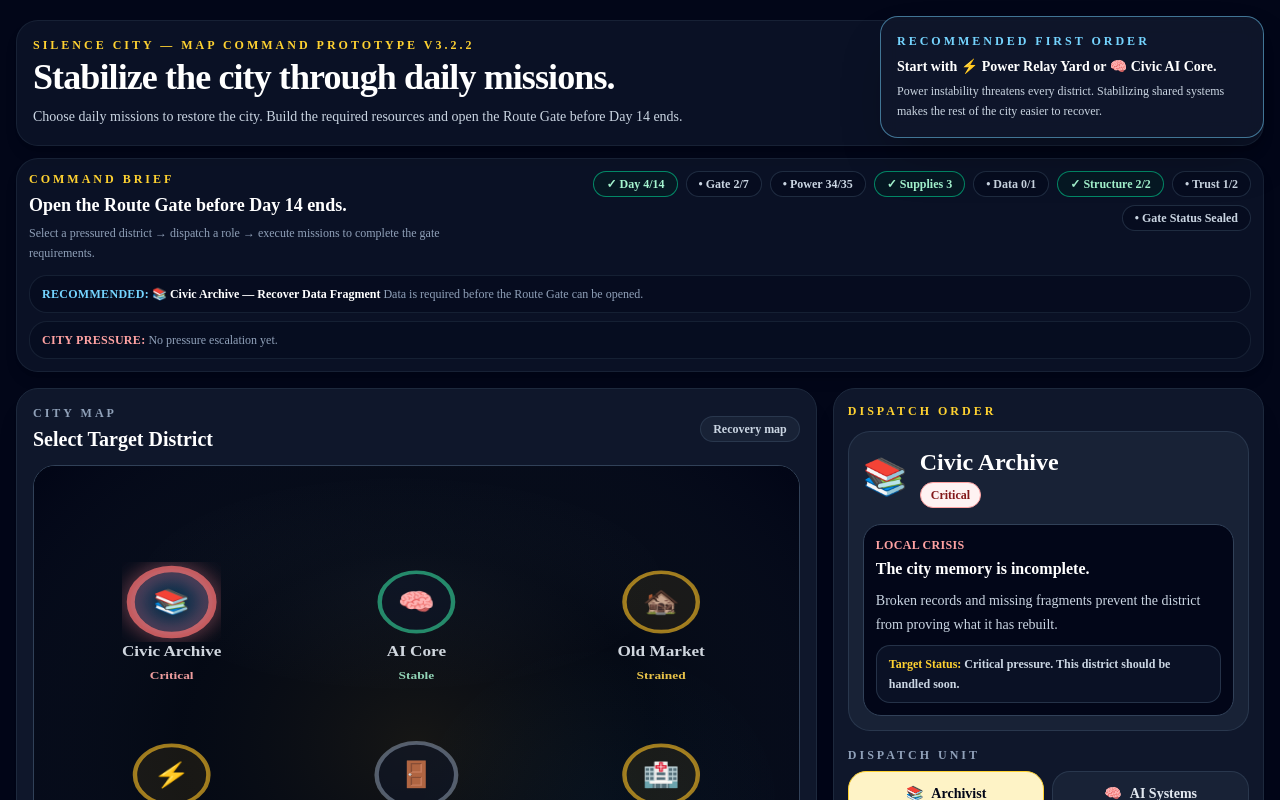
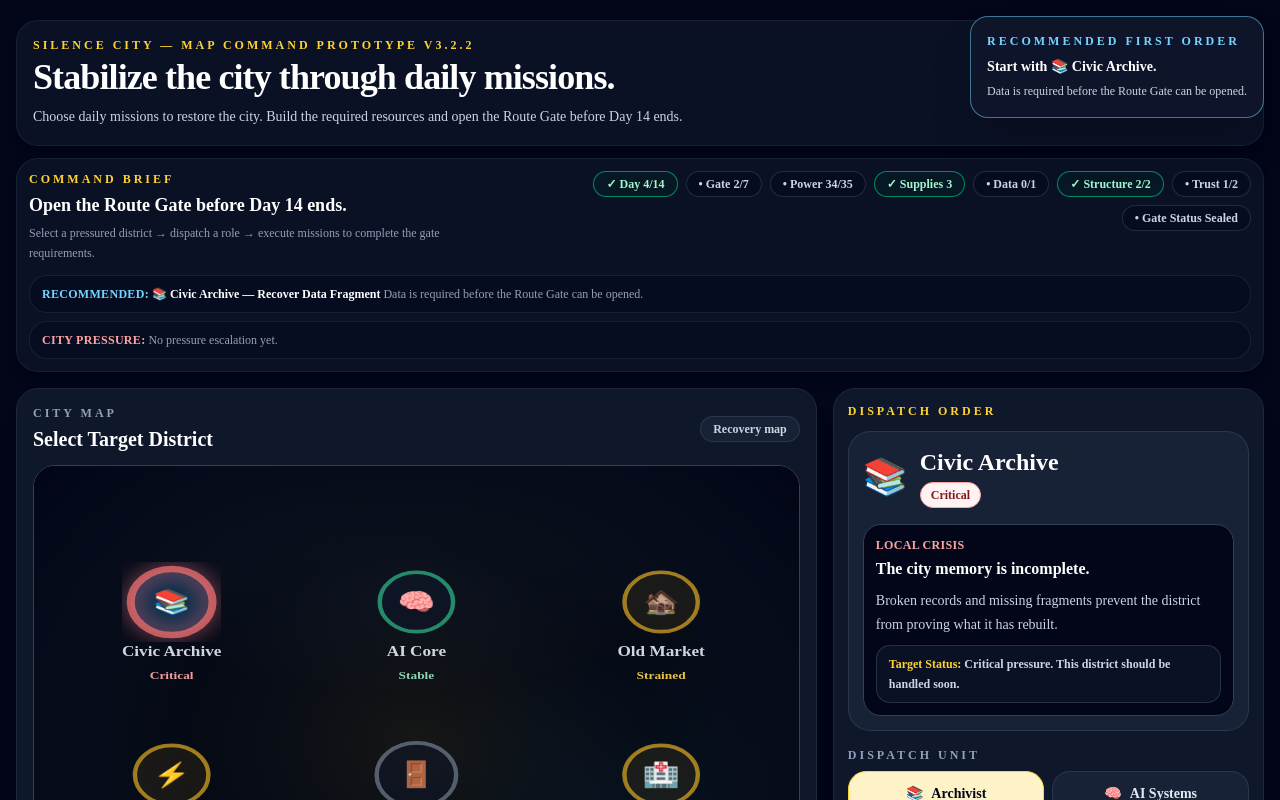
Before and after one commit to dh9vbm8mty-cloud/silence-city-ui, a Next.js app: page /silence-city-map in a window 1280 px wide. Both pictures are taken after a click on the button "Begin Command". Shown: the top 800 px of the page. Built offline with nearby package versions, Linux system fonts and the light colour scheme.

Commit message:
Make first order guide dynamic and dismissible

```diff
--- a/app/silence-city-map/page.tsx
+++ b/app/silence-city-map/page.tsx
@@ -384,6 +384,7 @@ export default function SilenceCityMapPage() {
   const [selectedAction, setSelectedAction] = useState("Recover Data Fragment");
   const [submitted, setSubmitted] = useState(false);
   const [showOpeningBrief, setShowOpeningBrief] = useState(true);
+  const [dismissedFirstOrderHintDay, setDismissedFirstOrderHintDay] = useState<number | null>(null);
   const [routeGateOpened, setRouteGateOpened] = useState(false);
   const [resources, setResources] = useState<CityResources>(startingResources);
   const [lastDelta, setLastDelta] = useState<ResourceDelta>({});
@@ -446,6 +447,7 @@ export default function SilenceCityMapPage() {
               };
 
   const recommendedDistrict = districts.find((district) => district.id === recommendedNextMove.districtId);
+  const showFirstOrderHint = screen === "decision" && !routeGateOpened && dismissedFirstOrderHintDay !== day && recommendedDistrict;
 
   const commandResourceStatus = [
     { label: "Day", value: day, target: 14, ready: day <= 14, display: `${day}/14` },
@@ -478,6 +480,19 @@ export default function SilenceCityMapPage() {
     if (selectedIsRouteGate) return;
     if (!currentCanAfford) return;
     setSubmitted(true);
+  }
+
+  function acceptFirstOrderHint() {
+    if (!recommendedDistrict) return;
+
+    setSelectedDistrictId(recommendedDistrict.id);
+    setSelectedRole(recommendedDistrict.recommendedRoles[0]);
+    setSelectedAction(
+      recommendedDistrict.actions.find((action) => action === recommendedNextMove.title) ?? recommendedDistrict.actions[0]
+    );
+    setSubmitted(false);
+    setLastDelta({});
+    setDismissedFirstOrderHintDay(day);
   }
 
   function endDay() {
@@ -641,13 +656,20 @@ export default function SilenceCityMapPage() {
 
   return (
     <main className="min-h-screen bg-slate-950 text-slate-100">
-      <div data-note="Visible First Order Guide" className="fixed right-4 top-4 z-[9999] max-w-sm rounded-2xl border border-sky-300/50 bg-slate-900/95 p-4 text-white shadow-2xl backdrop-blur">
-        <p className="text-xs font-black uppercase tracking-[0.25em] text-sky-300">Recommended First Order</p>
-        <p className="mt-2 text-sm font-black text-white">Start with ⚡ Power Relay Yard or 🧠 Civic AI Core.</p>
-        <p className="mt-1 text-xs leading-5 text-slate-300">
-          Power instability threatens every district. Stabilizing shared systems makes the rest of the city easier to recover.
-        </p>
-      </div>
+      {showFirstOrderHint && (
+        <button
+          type="button"
+          data-note="Visible First Order Guide"
+          onClick={acceptFirstOrderHint}
+          className="fixed right-4 top-4 z-[9999] max-w-sm rounded-2xl border border-sky-300/50 bg-slate-900/95 p-4 text-left text-white shadow-2xl backdrop-blur transition hover:border-sky-200 hover:bg-slate-800/95"
+        >
+          <p className="text-xs font-black uppercase tracking-[0.25em] text-sky-300">Recommended First Order</p>
+          <p className="mt-2 text-sm font-black text-white">
+            Start with {recommendedDistrict.icon} {recommendedDistrict.name}.
+          </p>
+          <p className="mt-1 text-xs leading-5 text-slate-300">{recommendedNextMove.reason}</p>
+        </button>
+      )}
 
       <div className="mx-auto max-w-7xl px-4 py-5">
         <header className="mb-3 rounded-3xl border border-slate-800/70 bg-slate-900/70 p-4 shadow-lg">
```
